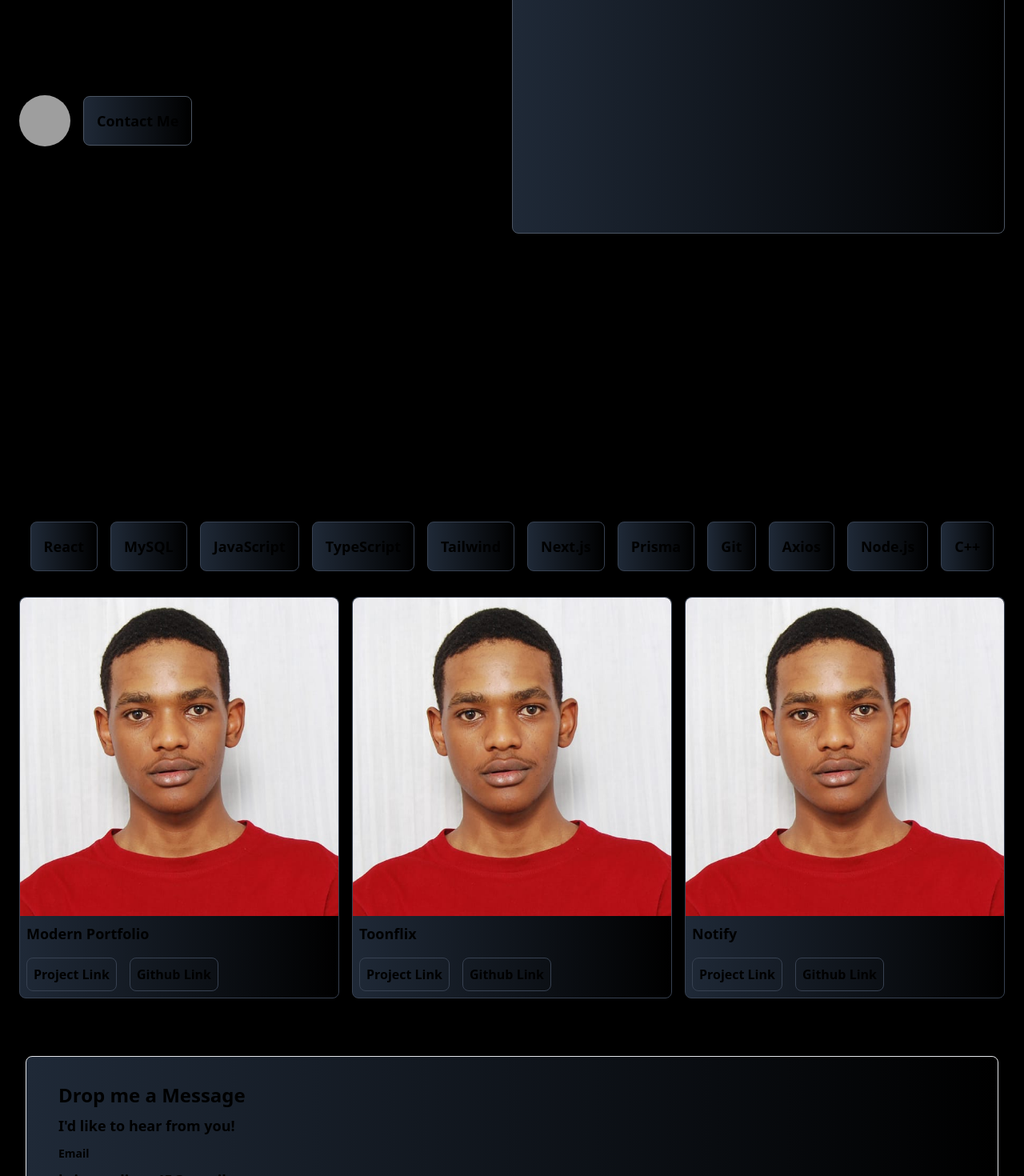
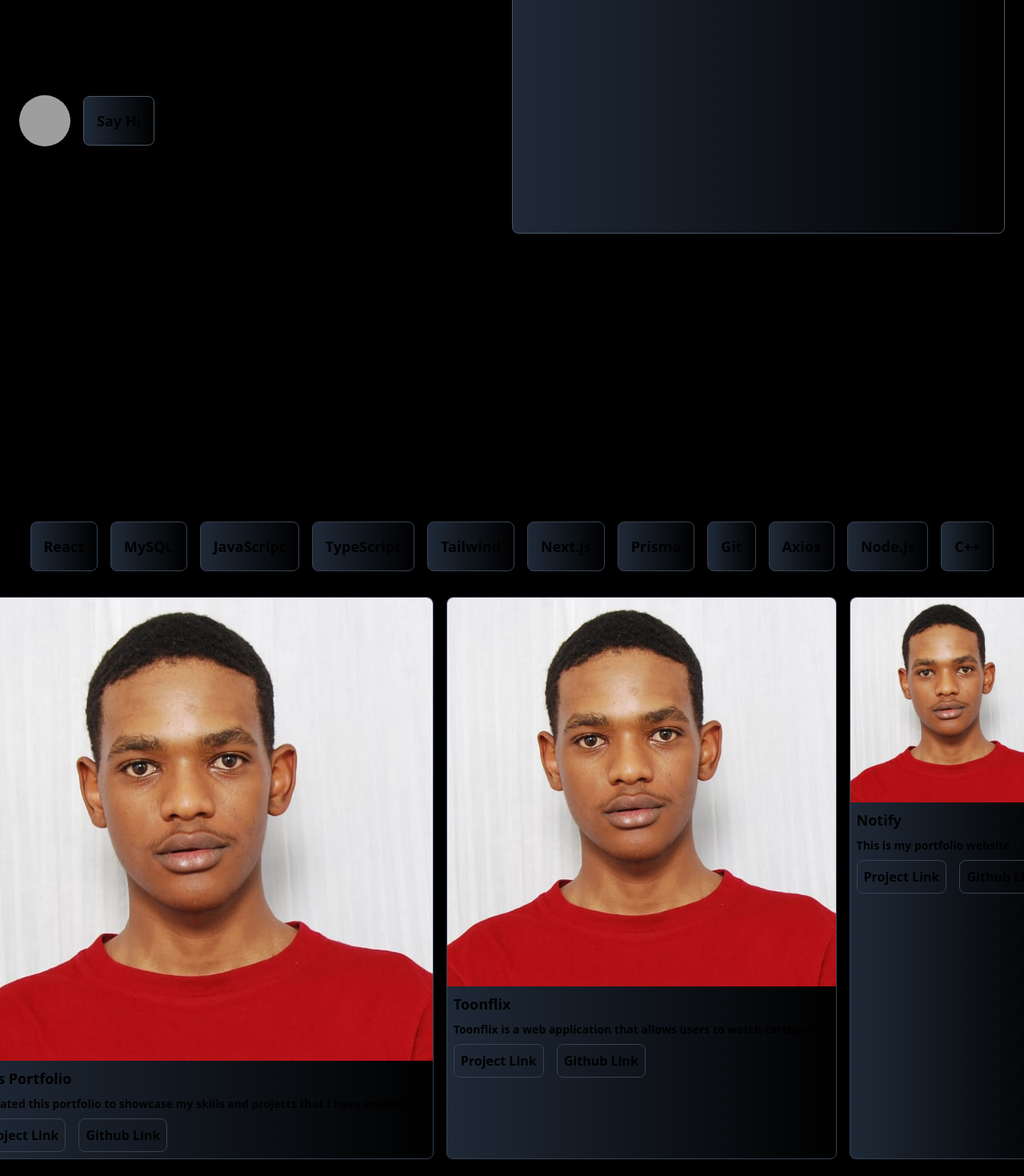
Before and after one commit to mbpII/portfolio, a Next.js app: page / in a window 1280 px wide. Shown: the part 300-1770 px from the top of the page at 80% size. Built offline with nearby package versions, Linux system fonts and the light colour scheme; grey boxes are pictures that could not be loaded.

Commit message:
added framer motion animation

```diff
--- a/src/components/About.js
+++ b/src/components/About.js
@@ -1,8 +1,21 @@
 import { tech } from "../data/Tech";
+import { useInView } from "framer-motion";
+import { useRef } from "react";
 
 export default function About() {
+  const ref = useRef(null);
+  const isInView = useInView(ref, { once: true });
+
   return (
-    <section className="flex flex-col w-full bg-black p-6">
+    <section
+      ref={ref}
+      style={{
+        transform: isInView ? "none" : "translateX(200px)",
+        opacity: isInView ? 1 : 0,
+        transition: "all 0.9s cubic-bezier(0.17, 0.55, 0.55, 1) 0.5s",
+      }}
+      className="flex flex-col w-full bg-black p-6"
+    >
       <div className="">
         <h1 className="font-semibold pb-4 text-lg">
           As a self-taught developer, I have gained a strong understanding of
--- a/src/components/Contact.js
+++ b/src/components/Contact.js
@@ -1,7 +1,18 @@
+import { useInView } from "framer-motion";
+import { useRef } from "react";
+
 export default function Contact() {
+  const ref = useRef(null);
+  const isInView = useInView(ref, { once: true });
+
   return (
     <section
-      id="Contact"
+      ref={ref}
+      style={{
+        transform: isInView ? "none" : "translateX(200px)",
+        opacity: isInView ? 1 : 0,
+        transition: "all 0.9s cubic-bezier(0.17, 0.55, 0.55, 1) 0.5s",
+      }}
       className="flex flex-wrap w-full h-full bg-black px-8 py-2"
     >
       <div className="">
--- a/src/components/Landing.js
+++ b/src/components/Landing.js
@@ -1,9 +1,22 @@
 import Image from "next/image";
 import { FaGithub, FaLinkedinIn, FaTwitter } from "react-icons/fa";
+import { useInView } from "framer-motion";
+import { useRef } from "react";
 
 export default function Landing() {
+  const ref = useRef(null);
+  const isInView = useInView(ref, { once: true });
+
   return (
-    <section className="flex sm:flex-row md:flex-col lg:flex-row flex-col lg:items-center justify-between w-full text-start h-screen bg-black">
+    <section
+      ref={ref}
+      style={{
+        transform: isInView ? "none" : "translateX(-200px)",
+        opacity: isInView ? 1 : 0,
+        transition: "all 0.9s cubic-bezier(0.17, 0.55, 0.55, 1) 0.5s",
+      }}
+      className="flex sm:flex-row md:flex-col lg:flex-row flex-col lg:items-center justify-between w-full text-start h-screen bg-black"
+    >
       <div className="p-6 lg:h-1/2 lg:w-1/2 items-center">
         <h1 className="text-5xl font-semibold pb-4">Brian Mulinge.</h1>
         <h1 className="text-3xl font-semibold pb-4">
@@ -29,7 +42,7 @@ export default function Landing() {
               to-black border border-gray-600 font-semibold text-lg rounded-lg
               my-6"
             >
-              Contact Me
+              Say Hi
             </a>
           </div>
           <div className="flex space-x-6 items-center justify-center font-semibold text-lg">
--- a/src/components/Projects.js
+++ b/src/components/Projects.js
@@ -1,9 +1,22 @@
 import Image from "next/image";
 import { Projectdata } from "../data/Projectdata";
+import { useInView } from "framer-motion";
+import { useRef } from "react";
 
 export default function Projects() {
+  const ref = useRef(null);
+  const isInView = useInView(ref, { once: true });
+
   return (
-    <section className="flex flex-row overflow-x-auto w-full h-1/2 bg-black px-6 py-2 space-x-4 whitespace-nowrap lg:justify-center scrollbar-hide">
+    <section
+      ref={ref}
+      style={{
+        transform: isInView ? "none" : "translateX(-200px)",
+        opacity: isInView ? 1 : 0,
+        transition: "all 0.9s cubic-bezier(0.17, 0.55, 0.55, 1) 0.5s",
+      }}
+      className="flex flex-row overflow-x-auto w-full h-1/2 bg-black px-6 py-2 space-x-4 whitespace-nowrap lg:justify-center scrollbar-hide"
+    >
       {Projectdata.map((project, index) => (
         <div
           key={index}
@@ -13,10 +26,11 @@ export default function Projects() {
             className="w-full rounded-t-lg"
             alt="Project picture"
             src={project.picture}
-            width={300}
-            height={300}
+            width={150}
+            height={150}
           />
           <h1 className="font-semibold text-lg p-2">{project.title}</h1>
+          <h1 className="font-semibold text-sm px-2">{project.description}</h1>
           <div className="flex space-x-4 items-center m-2">
             <a
               className="p-2 border border-gray-700 rounded-lg font-semibold text-base"
--- a/src/data/Projectdata.js
+++ b/src/data/Projectdata.js
@@ -3,15 +3,17 @@ import pic from "../images/pic.jpg";
 export const Projectdata = [
   {
     picture: pic,
-    title: "Modern Portfolio",
-    description: "This is my portfolio website",
+    title: "This Portfolio",
+    description:
+      "I created this portfolio to showcase my skills and projects that I have worked on.",
     projectlink: "https://www.brianjaden.com/",
     githublink: "https://github.com/Brianmulinge/portfolio",
   },
   {
     picture: pic,
     title: "Toonflix",
-    description: "This is my portfolio website",
+    description:
+      "Toonflix is a web application that allows users to watch cartoons. It",
     projectlink: "https://www.brianjaden.com/",
     githublink: "https://github.com/Brianmulinge/portfolio",
   },
--- a/src/pages/index.js
+++ b/src/pages/index.js
@@ -2,15 +2,16 @@ import Landing from "@/components/Landing";
 import About from "@/components/About";
 import Projects from "@/components/Projects";
 import Contact from "@/components/Contact";
-import { motion } from "framer-motion";
+import { useInView } from "framer-motion";
+import { useRef } from "react";
 
 export default function Home() {
   return (
-    <motion.div className="">
+    <div className="">
       <Landing />
       <About />
       <Projects />
       <Contact />
-    </motion.div>
+    </div>
   );
 }
```
